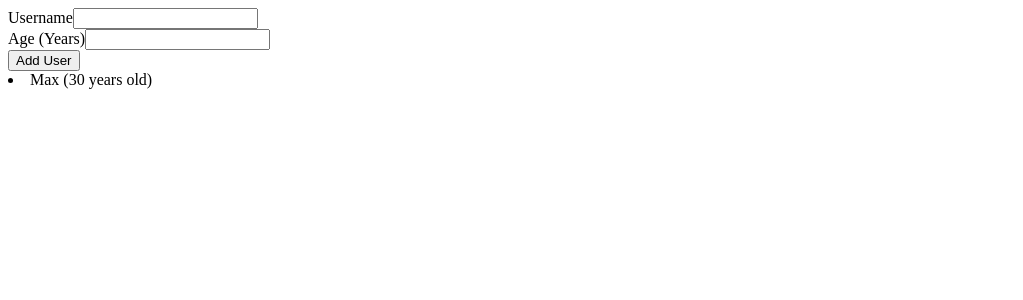
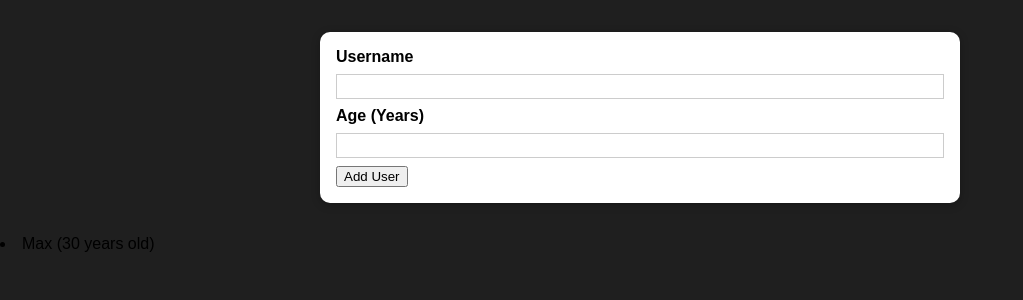
Before and after one commit to PIQON/UsersReact, a React (Vite) app: page / in a window 1280 px wide. Shown: the top 300 px of the page, without its empty margins (0-1023 px from the left). Built offline with nearby package versions, Linux system fonts and the light colour scheme.

Commit message:
Add a Card
Add a Card reuseable component, work with ts children types.
Work with css modules types conflict.

```diff
--- a/src/features/ui/button/button.tsx
+++ b/src/features/ui/button/button.tsx
@@ -3,7 +3,7 @@
 type ButtonProps = {
   title: string;
   type: ButtonType;
-  onClick: () => void;
+  onClick?: () => void;
 };
 
 export const Button = ({ title, ...rest }: ButtonProps) => {
--- /dev/null
+++ b/src/features/ui/card/card.module.css
@@ -0,0 +1,5 @@
+.card {
+  background-color: white;
+  box-shadow: 0 2px 8px rgba(0, 0, 0, 0.26);
+  border-radius: 10px;
+}
--- /dev/null
+++ b/src/features/ui/card/card.tsx
@@ -0,0 +1,15 @@
+import { RootChildren } from "../../../types/shared";
+import styled from "./card.module.css";
+
+type CardProps = {
+  additionalClass: string;
+};
+
+export const Card = ({
+  children,
+  additionalClass,
+}: RootChildren & CardProps) => {
+  return (
+    <div className={`${styled["card"]} ${additionalClass}`}>{children}</div>
+  );
+};
--- /dev/null
+++ b/src/features/users/add-user/add-user.module.css
@@ -0,0 +1,26 @@
+.input {
+  margin: 2rem auto;
+  padding: 1rem;
+  width: 90%;
+  max-width: 40rem;
+}
+
+.input label {
+  display: block;
+  font-weight: bold;
+  margin-bottom: 0.5rem;
+}
+
+.input input {
+  font: inherit;
+  display: block;
+  width: 100%;
+  border: 1px solid #ccc;
+  padding: 0.15rem;
+  margin-bottom: 0.5rem;
+}
+
+.input input:focus {
+  outline: none;
+  border-color: #4f005f;
+}
--- a/src/features/users/add-user/add-user.tsx
+++ b/src/features/users/add-user/add-user.tsx
@@ -1,12 +1,16 @@
 import { Button } from "../../ui/button/button";
+import { Card } from "../../ui/card/card";
 import { FormElement } from "../../ui/form-element/form-element";
+import styled from "./add-user.module.css";
 
 export const AddUser = () => {
   return (
-    <form>
-      <FormElement id="username" type="text" title="Username" />
-      <FormElement id="age" type="text" title="Age (Years)" />
-      <Button title="Add User" type="submit" />
-    </form>
+    <Card additionalClass={styled["input"]}>
+      <form>
+        <FormElement id="username" type="text" title="Username" />
+        <FormElement id="age" type="text" title="Age (Years)" />
+        <Button title="Add User" type="submit" />
+      </form>
+    </Card>
   );
 };
--- /dev/null
+++ b/src/index.css
@@ -0,0 +1,12 @@
+* {
+  box-sizing: border-box;
+}
+
+html {
+  font-family: sans-serif;
+  background-color: #1f1f1f;
+}
+
+body {
+  margin: 0;
+}
--- a/src/main.tsx
+++ b/src/main.tsx
@@ -1,6 +1,7 @@
 import React from "react";
 import ReactDOM from "react-dom/client";
 import { App } from "./App.tsx";
+import "./index.css";
 
 ReactDOM.createRoot(document.getElementById("root") as HTMLElement).render(
   <React.StrictMode>
--- /dev/null
+++ b/src/types/declaration.d.ts
@@ -0,0 +1 @@
+declare module "*.module.css";
--- /dev/null
+++ b/src/types/shared.ts
@@ -0,0 +1,5 @@
+import { ReactNode } from "react";
+
+export type RootChildren = {
+  children: ReactNode;
+};
```
